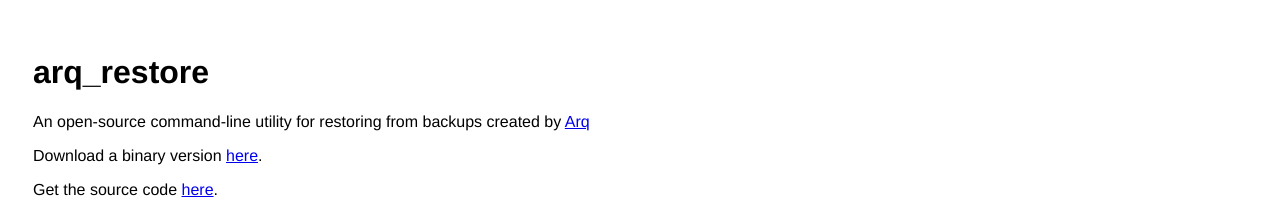
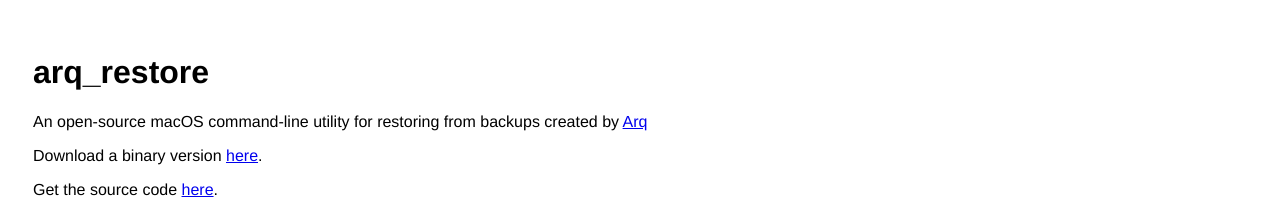
Before and after one commit to arqbackup/arqbackup.github.io, a plain HTML site: page arq_restore/index.html in a window 1280 px wide. Shown: the top 203 px of the page. Drawn offline with Linux system fonts and the light colour scheme.

Commit message:
added 'macOS' to index.html

```diff
--- a/arq_restore/index.html
+++ b/arq_restore/index.html
@@ -6,7 +6,7 @@
 <body>
 <div id="contentsHome">
 <h1>arq_restore</h1>
-<p>An open-source command-line utility for restoring from backups created by <a href="http://www.arqbackup.com/">Arq</a></p>
+<p>An open-source macOS command-line utility for restoring from backups created by <a href="http://www.arqbackup.com/">Arq</a></p>
 <p>Download a binary version <a href="arq_restore.zip">here</a>.</p>
 <p>Get the source code <a href="http://github.com/arqbackup/arq_restore">here</a>.</p>
 <p>The data format is documented <a href="http://www.arqbackup.com/arq_data_format.txt">here</a>.</p>
```
